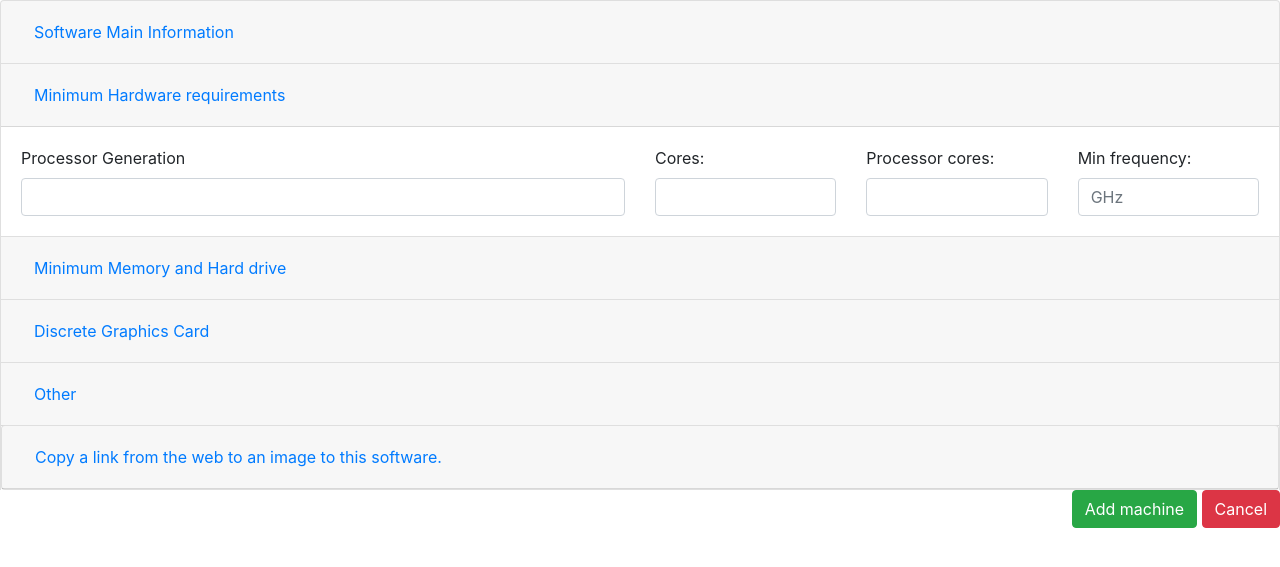
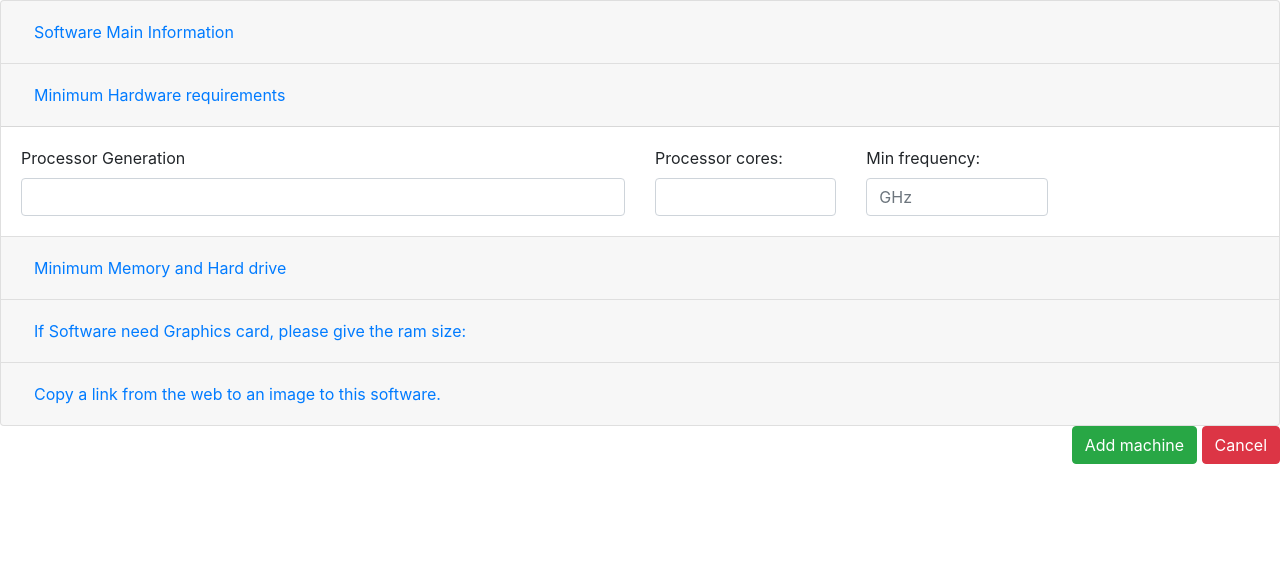
Before and after one commit to Code-Institute-Submissions/requestMachine, a Flask app: page /add_software in a window 1280 px wide, after a click on "Minimum Hardware requirements". Shown: the part 112-679 px from the top of the page. Run offline with Flask 2, Linux system fonts and the light colour scheme; some libraries are stand-ins or nearby versions.

Commit message:
reduce attributes to the needed

```diff
--- a/templates/addsoftware.html
+++ b/templates/addsoftware.html
@@ -6,7 +6,7 @@
   <a class="navbar-brand" href="{{url_for('get_laptops')}}">Laptops</a>
 </nav>
 
-<form action="{{ url_for('insert_software') }}" method="POST">
+<form class="needs-validation" action="{{ url_for('insert_software') }}" method="POST">
   <div class="accordion" id="accordionExample">
     <div class="card">
       <div class="card-header" id="headingOne">
@@ -23,11 +23,11 @@
           <div class="row">
             <div class="col-sm-12 col-md-6 col-lg-5">
               <label for="software_name">Software Name:</label>
-              <input class="form-control" type="text" name="software_name">
+              <input class="form-control" type="text" name="software_name" required>
             </div>
             <div class="col-sm-12 col-md-6 col-lg-5">
               <label for="produced_by">Produced by:</label>
-              <input class="form-control" type="text" name="produced_by">
+              <input class="form-control" type="text" name="produced_by" required>
             </div>
           </div>
         </div>
@@ -47,22 +47,16 @@
           <div class="row">
             <div class="col-12 col-md-6 col-lg-6">
               <label for="proc_gen">Processor Generation</label>
-              <input class="form-control" type="text" name="proc_gen">
+              <input class="form-control" type="text" name="proc_gen" required>
             </div>
-
-            <div class="col-12 col-md-2 col-lg-2">
-              <label for="proc_gen">Cores:</label>
-              <input class="form-control" type="number" name="proc_cores">
-            </div>
-
             <div class="col-12 col-md-2 col-lg-2">
               <label for="proc_cores">Processor cores:</label>
-              <input class="form-control" type="number" name="proc_cores">
+              <input class="form-control" type="number" name="proc_cores" required>
             </div>
 
             <div class="col-12 col-md-2 col-lg-2">
               <label for="proc_max">Min frequency:</label>
-              <input class="form-control" type="number" step="0.1" placeholder="GHz" name="proc_min">
+              <input class="form-control" type="number" step="0.1" placeholder="GHz" name="proc_min" required>
             </div>
           </div>
         </div>
@@ -82,11 +76,11 @@
           <div class="row">
             <div class="col-12 col-md-6 col-lg-4">
               <label for="ram_size">Installed memory size:</label>
-              <input class="form-control" type="number" placeholder="Memory installed in GB" name="ram_size">
+              <input class="form-control" type="number" placeholder="Memory installed in GB" name="ram_size" required>
             </div>
             <div class="col-12 col-md-6 col-lg-4">
               <label for="hard_drive">Hard Drive</label>
-              <input class="form-control" type="number" placeholder="Hard drive in GB" name="hard_drive">
+              <input class="form-control" type="number" placeholder="Hard drive in GB" name="hard_drive" required>
             </div>
           </div>
         </div>
@@ -97,7 +91,7 @@
         <h5 class="mb-0">
           <button class="btn btn-link collapsed" type="button" data-toggle="collapse" data-target="#collapseFour"
             aria-expanded="false" aria-controls="collapseFour">
-            Discrete Graphics Card
+            If Software need Graphics card, please give the ram size:
           </button>
         </h5>
       </div>
@@ -105,35 +99,9 @@
         <div class="card-body">
           <div class="row">
             <div class="col-sm-12 col-md-6 col-lg-2">
-              <label class="form-check-label" for="gpu">
-                Discrete graphic card needed?
-              </label>
-              <input class="form-check-input large" type="checkbox" value="false" id="gpu">
-
+              <label for="gpu_ram">Graphics card memory in GB:</label>
+              <input class="form-control" type="number" value="0" step="0.5" name="gpu_ram">
             </div>
-            <div class="col-sm-12 col-md-6 col-lg-2">
-              <label for="gpu_ram">Graphics card memory in GB:</label>
-              <input class="form-control" type="number" step="0.5" name="gpu_ram">
-            </div>
-          </div>
-        </div>
-      </div>
-    </div>
-      <div class="card">
-        <div class="card-header" id="headingSix">
-          <h5 class="mb-0">
-            <button class="btn btn-link collapsed" type="button" data-toggle="collapse" data-target="#collapseSix"
-              aria-expanded="false" aria-controls="collapseSix">
-              Other
-            </button>
-          </h5>
-        </div>
-        <div id="collapseSix" class="collapse" aria-labelledby="headingSix" data-parent="#accordionExample">
-          <div class="card-body">
-            <div class="row">
-              <div class="col-3">
-                <label for="exampleFormControlTextarea1">Please add any additional requirements</label>
-                <textarea class="form-control" id="exampleFormControlTextarea1" rows="3"></textarea>
           </div>
         </div>
       </div>
@@ -147,12 +115,12 @@
           </button>
         </h5>
       </div>
-
       <div id="collapseSeven" class="collapse show" aria-labelledby="headingSeven" data-parent="#accordionExample">
         <div class="card-body">
           <div class="col-12 col-md-6 col-lg-4">
             <label for="img_source">Link to an image of the software:</label>
-                <input class="form-control" type="text" placeholder="Link to an image of the model" name="img_source">
+            <input class="form-control" type="text" placeholder="Link to an image of the model" name="img_source"
+              required>
           </div>
         </div>
       </div>
```
Also changed, not shown: templates/addlaptop.html (+11 -27 lines). Lines whose indentation alone changed are shown as unchanged.
